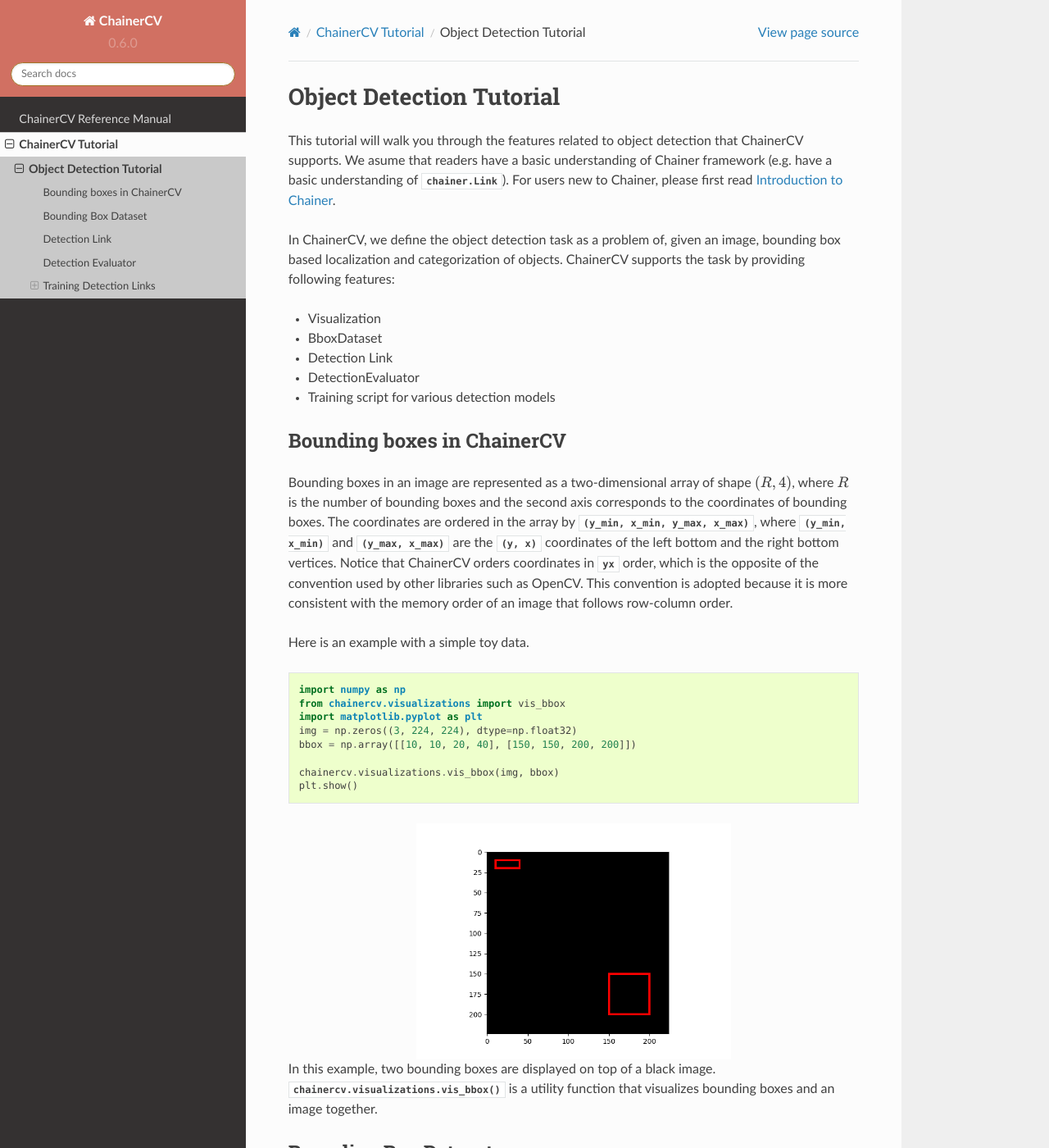
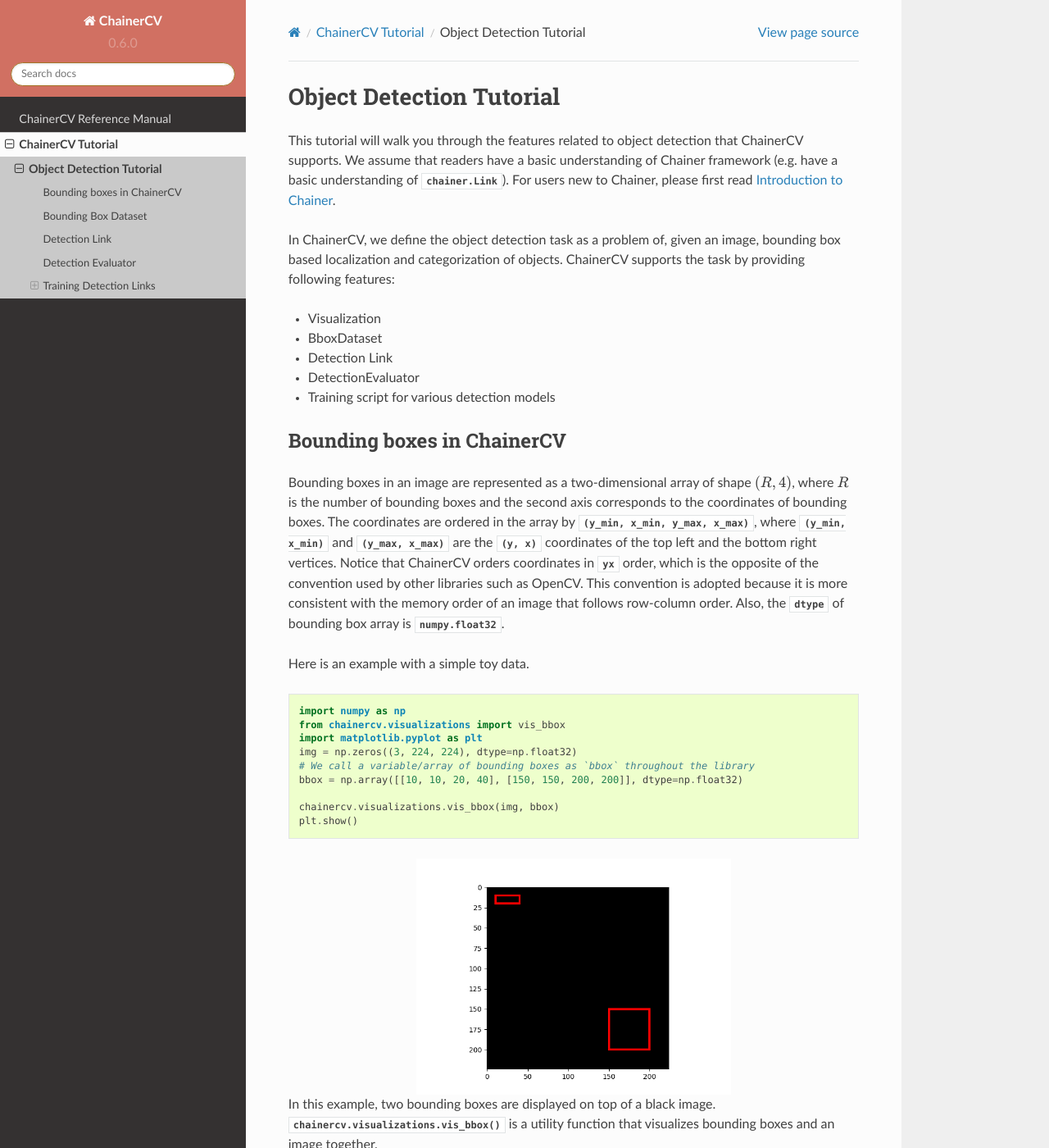
Before and after one commit to chainer/chainercv, a Sphinx documentation site: the page built from docs/source/tutorial/detection.rst, in a window 1280 px wide and 1400 px high. Shown: the whole window at 82% size. Built offline with Sphinx 7.4.7 and the Read the Docs theme 2.0.0, drawn with Linux system fonts in a browser that asks for light colours; some of the changed text lies outside the part shown.

Commit message:
reflect comment

```diff
--- a/docs/source/tutorial/detection.rst
+++ b/docs/source/tutorial/detection.rst
@@ -2,7 +2,7 @@
 =========================
 
 This tutorial will walk you through the features related to object detection that ChainerCV supports.
-We asume that readers have a basic understanding of Chainer framework (e.g. have a basic understanding of :class:`chainer.Link`).
+We assume that readers have a basic understanding of Chainer framework (e.g. have a basic understanding of :class:`chainer.Link`).
 For users new to Chainer, please first read `Introduction to Chainer <https://docs.chainer.org/en/stable/tutorial/basic.html#write-a-model-as-a-chain>`_.
 
 In ChainerCV, we define the object detection task as a problem of, given an image, bounding box based localization and categorization of objects.
@@ -20,9 +20,10 @@
 Bounding boxes in an image are represented as a two-dimensional array of shape :math:`(R, 4)`,
 where :math:`R` is the number of bounding boxes and the second axis corresponds to the coordinates of bounding boxes.
 The coordinates are ordered in the array by :obj:`(y_min, x_min, y_max, x_max)`, where
-:obj:`(y_min, x_min)` and :obj:`(y_max, x_max)` are the :obj:`(y, x)` coordinates of the left bottom and the right bottom vertices.
+:obj:`(y_min, x_min)` and :obj:`(y_max, x_max)` are the :obj:`(y, x)` coordinates of the top left and the bottom right vertices.
 Notice that ChainerCV orders coordinates in :obj:`yx` order, which is the opposite of the convention used by other libraries such as OpenCV.
 This convention is adopted because it is more consistent with the memory order of an image that follows row-column order.
+Also, the :obj:`dtype` of bounding box array is :obj:`numpy.float32`.
 
 Here is an example with a simple toy data.
 
@@ -32,12 +33,13 @@
     from chainercv.visualizations import vis_bbox
     import matplotlib.pyplot as plt
     img = np.zeros((3, 224, 224), dtype=np.float32)
-    bbox = np.array([[10, 10, 20, 40], [150, 150, 200, 200]])
+    # We call a variable/array of bounding boxes as `bbox` throughout the library
+    bbox = np.array([[10, 10, 20, 40], [150, 150, 200, 200]], dtype=np.float32)
 
     chainercv.visualizations.vis_bbox(img, bbox)
     plt.show()
 
-.. figure:: ../../image/detection_tutorial_green_bbox.png
+.. figure:: ../../image/detection_tutorial_simple_bbox.png
     :scale: 60%
     :align: center
 
@@ -98,6 +100,7 @@
     dataset = VOCBboxDataset(year='2007', split='test')
     img, _, _ = dataset[0]
     model = SSD300(pretrained_model='voc0712')
+    # Note that `predict` takes a list of images.
     bboxes, labels, scores = model.predict([img])
     vis_bbox(img, bboxes[0], labels[0], scores[0],
              label_names=voc_bbox_label_names)
```
Also changed, not shown: other parts of docs/source/tutorial/detection.rst (+2 -2 lines), docs/image/detection_tutorial_simple_bbox.png (renamed from docs/image/detection_tutorial_green_bbox.png).
